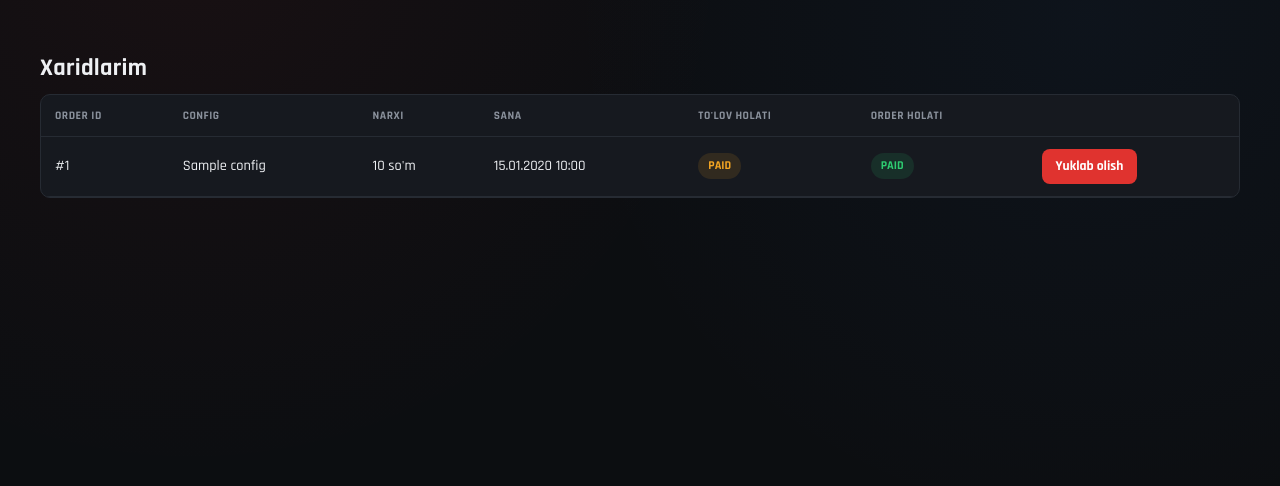
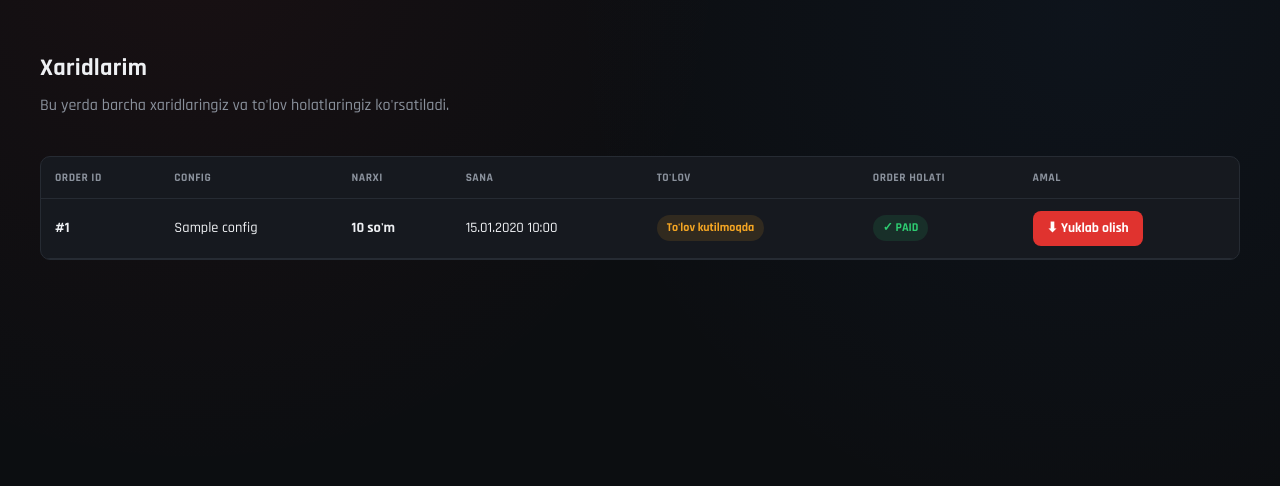
Before and after one commit to shokirovv10/cwhub-cfg1, a Flask app: page /orders in a window 1280 px wide. Shown: the part 65-551 px from the top of the page. Run offline with Flask 3, Linux system fonts and the light colour scheme; a user stored in the database is signed in; tables that the repository leaves empty hold one stand-in row (values such as "Sample post").

Commit message:
Update orders.html

```diff
--- a/templates/orders.html
+++ b/templates/orders.html
@@ -1,57 +1,291 @@
 {% extends "base.html" %}
+
 {% block title %}Xaridlarim{% endblock %}
 
 {% block content %}
+
 <section class="section container">
+
+    <div class="section-header">
+        <div>
             <h1>Xaridlarim</h1>
+            <p>Bu yerda barcha xaridlaringiz va to'lov holatlaringiz ko'rsatiladi.</p>
+        </div>
+    </div>
+
 
     {% if orders %}
+
     <div class="table-wrap">
+
         <table>
+
             <thead>
                 <tr>
-          <th>Order ID</th><th>Config</th><th>Narxi</th><th>Sana</th><th>To'lov holati</th><th>Order holati</th><th></th>
+                    <th>Order ID</th>
+                    <th>Config</th>
+                    <th>Narxi</th>
+                    <th>Sana</th>
+                    <th>To'lov</th>
+                    <th>Order holati</th>
+                    <th>Amal</th>
                 </tr>
             </thead>
+
+
             <tbody>
+
                 {% for o in orders %}
+
                 <tr>
-          <td>#{{ o.id }}</td>
-          <td><a href="{{ url_for('configs.config_detail', slug=o.config.slug) }}">{{ o.config.name }}</a></td>
-          <td>{{ "%.0f"|format(o.amount) }} so'm</td>
-          <td>{{ o.created_at.strftime('%d.%m.%Y %H:%M') }}</td>
+
+                    <!-- ORDER ID -->
                     <td>
+                        <strong>#{{ o.id }}</strong>
+                    </td>
+
+
+                    <!-- CONFIG -->
+                    <td>
+
+                        {% if o.config %}
+
+                            <a
+                                href="{{ url_for(
+                                    'configs.config_detail',
+                                    slug=o.config.slug
+                                ) }}"
+                            >
+                                {{ o.config.name }}
+                            </a>
+
+                        {% else %}
+
+                            <span>Config o'chirilgan</span>
+
+                        {% endif %}
+
+                    </td>
+
+
+                    <!-- PRICE -->
+                    <td>
+                        <strong>
+                            {{ "%.0f"|format(o.amount) }} so'm
+                        </strong>
+                    </td>
+
+
+                    <!-- DATE -->
+                    <td>
+
+                        {% if o.created_at %}
+
+                            {{ o.created_at.strftime(
+                                '%d.%m.%Y %H:%M'
+                            ) }}
+
+                        {% else %}
+
+                            —
+
+                        {% endif %}
+
+                    </td>
+
+
+                    <!-- PAYMENT STATUS -->
+                    <td>
+
                         {% if o.payment %}
-              <span class="badge badge-{{ 'paid' if o.payment.status == 'APPROVED' else 'review' if o.payment.status == 'UNDER_REVIEW' else 'rejected' if o.payment.status == 'REJECTED' else 'pending' }}">
-                {{ o.payment.status }}
+
+                            {% if o.payment.status == 'APPROVED' %}
+
+                                <span class="badge badge-paid">
+                                    ✓ To'langan
                                 </span>
-            {% else %}—{% endif %}
+
+                            {% elif o.payment.status == 'UNDER_REVIEW' %}
+
+                                <span class="badge badge-review">
+                                    ⏳ Tekshirilmoqda
+                                </span>
+
+                            {% elif o.payment.status == 'REJECTED' %}
+
+                                <span class="badge badge-rejected">
+                                    ✕ Rad etilgan
+                                </span>
+
+                            {% else %}
+
+                                <span class="badge badge-pending">
+                                    To'lov kutilmoqda
+                                </span>
+
+                            {% endif %}
+
+                        {% else %}
+
+                            <span class="badge badge-pending">
+                                To'lov mavjud emas
+                            </span>
+
+                        {% endif %}
+
                     </td>
+
+
+                    <!-- ORDER STATUS -->
                     <td>
-            <span class="badge badge-{{ 'paid' if o.status == 'PAID' else 'review' if o.status == 'UNDER_REVIEW' else 'rejected' if o.status in ['REJECTED','CANCELLED'] else 'pending' }}">
+
+                        {% if o.status == 'PAID' %}
+
+                            <span class="badge badge-paid">
+                                ✓ PAID
+                            </span>
+
+                        {% elif o.status == 'UNDER_REVIEW' %}
+
+                            <span class="badge badge-review">
+                                ⏳ Tekshirilmoqda
+                            </span>
+
+                        {% elif o.status == 'AWAITING_RECEIPT' %}
+
+                            <span class="badge badge-pending">
+                                Chek kutilmoqda
+                            </span>
+
+                        {% elif o.status == 'PENDING_PAYMENT' %}
+
+                            <span class="badge badge-pending">
+                                To'lov kutilmoqda
+                            </span>
+
+                        {% elif o.status == 'REJECTED' %}
+
+                            <span class="badge badge-rejected">
+                                ✕ REJECTED
+                            </span>
+
+                        {% elif o.status == 'CANCELLED' %}
+
+                            <span class="badge badge-rejected">
+                                Bekor qilingan
+                            </span>
+
+                        {% else %}
+
+                            <span class="badge badge-pending">
                                 {{ o.status }}
                             </span>
+
+                        {% endif %}
+
                     </td>
+
+
+                    <!-- ACTION -->
                     <td>
+
                         {% if o.status == 'PAID' %}
-              <a href="{{ url_for('orders.download_config', order_id=o.id) }}" class="btn btn-sm btn-primary">Yuklab olish</a>
-            {% elif o.status in ['AWAITING_RECEIPT', 'PENDING_PAYMENT', 'REJECTED'] %}
-              <a href="{{ url_for('orders.checkout_payment', order_id=o.id) }}" class="btn btn-sm btn-outline">To'lov</a>
+
+                            {% if o.config and o.config.cfg_file_filename %}
+
+                                <a
+                                    href="{{ url_for(
+                                        'orders.download',
+                                        order_id=o.id
+                                    ) }}"
+                                    class="btn btn-sm btn-primary"
+                                >
+                                    ⬇ Yuklab olish
+                                </a>
+
                             {% else %}
-              <a href="{{ url_for('orders.order_detail', order_id=o.id) }}" class="btn btn-sm btn-secondary">Ko'rish</a>
+
+                                <span class="badge badge-rejected">
+                                    Fayl mavjud emas
+                                </span>
+
                             {% endif %}
+
+
+                        {% elif o.status in [
+                            'PENDING_PAYMENT',
+                            'AWAITING_RECEIPT',
+                            'REJECTED'
+                        ] %}
+
+                            <a
+                                href="{{ url_for(
+                                    'orders.payment',
+                                    order_id=o.id
+                                ) }}"
+                                class="btn btn-sm btn-outline"
+                            >
+                                💳 To'lov
+                            </a>
+
+
+                        {% elif o.status == 'UNDER_REVIEW' %}
+
+                            <span class="badge badge-review">
+                                Tekshirilmoqda
+                            </span>
+
+
+                        {% elif o.status == 'CANCELLED' %}
+
+                            <span class="badge badge-rejected">
+                                Bekor qilingan
+                            </span>
+
+
+                        {% else %}
+
+                            <span>—</span>
+
+                        {% endif %}
+
                     </td>
+
                 </tr>
+
                 {% endfor %}
+
             </tbody>
+
         </table>
+
     </div>
+
+
     {% else %}
+
+    <!-- EMPTY STATE -->
+
     <div class="empty-state">
-    <h3>Hozircha buyurtmalar yo'q</h3>
-    <p>Configlar bo'limiga o'tib, o'zingizga yoqqan configni sotib oling.</p>
-    <a href="{{ url_for('configs.config_list') }}" class="btn btn-primary">Configlarni ko'rish</a>
+
+        <h3>Hozircha xaridlar yo'q</h3>
+
+        <p>
+            Configlar bo'limiga o'tib,
+            o'zingizga yoqqan configni sotib oling.
+        </p>
+
+        <a
+            href="{{ url_for('configs.config_list') }}"
+            class="btn btn-primary"
+        >
+            Configlarni ko'rish
+        </a>
+
     </div>
+
     {% endif %}
+
 </section>
+
 {% endblock %}
```
Lines whose indentation alone changed are shown as unchanged.
